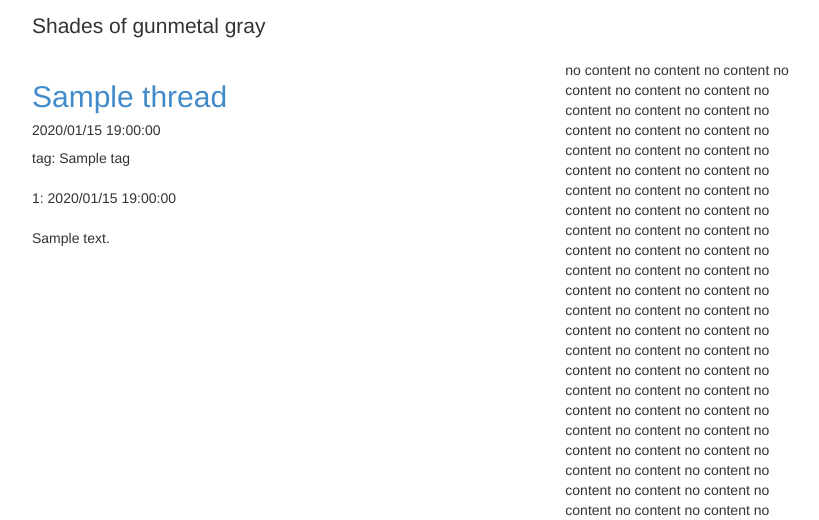
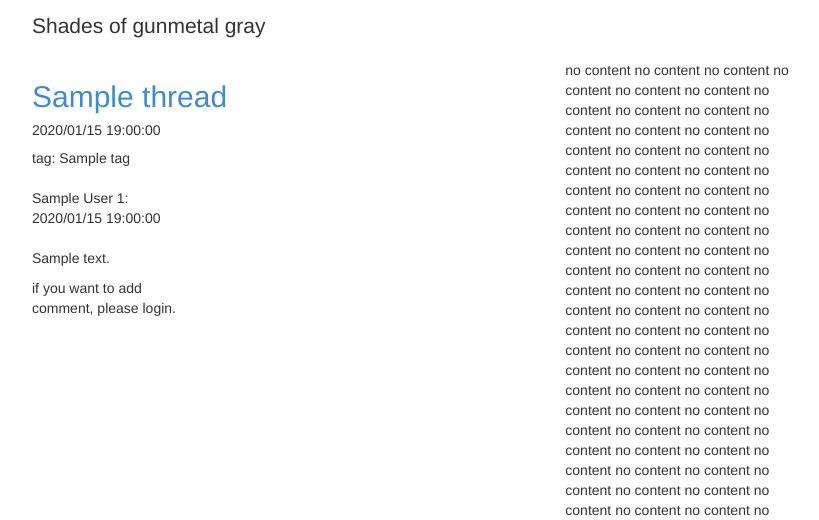
Before and after one commit to altnight/django-bbs-lesson, a Django app: page /bbs/thread/1 in a window 1280 px wide. Shown: the part 172-692 px from the top of the page, without its empty margins (223-1042 px from the left). Run offline with Django 3.2, Linux system fonts and the light colour scheme; tables that the repository leaves empty hold one stand-in row (values such as "Sample post"); parts of the project's set-up code (start-up, migrations or seed data) failed here and were passed over; some libraries are stand-ins or nearby versions.

Commit message:
add: comment models, forms, views, templates

```diff
--- a/apps/bbs/forms.py
+++ b/apps/bbs/forms.py
@@ -3,9 +3,17 @@ from django import forms
 
 
 class ThreadCreateForm(forms.Form):
-    name = forms.CharField(max_length=100, min_length=1, required=True)
+    name = forms.CharField(
+        max_length=100, min_length=1, required=True)
 
 
 class TagCreateForm(forms.Form):
-    name = forms.CharField(max_length=100, min_length=1, required=True)
-    thread_id = forms.IntegerField(initial=1, required=True)
+    name = forms.CharField(
+        max_length=100, min_length=1, required=True)
+    thread_id = forms.IntegerField(
+        initial=1, required=True)
+
+
+class CommentAddForm(forms.Form):
+    body = forms.CharField(
+        max_length=255, required=True)
--- a/apps/bbs/models.py
+++ b/apps/bbs/models.py
@@ -5,6 +5,8 @@ from django.core.urlresolvers import reverse
 from core.models import (
     BaseModel, BaseManager
 )
+from users.models import User
+
 
 class ThreadManager(BaseManager):
 
@@ -51,15 +53,34 @@ class Thread(BaseModel):
         ordering = ['-id']
 
 
+class CommentManager(BaseManager):
+
+    def create_comment(self, user, thread, body):
+        """
+        create comment object
+        """
+        comment = self.model(
+            thread=thread,
+            user=user,
+            body=body,
+        )
+        comment.save()
+
+        return comment
+
+
 class Comment(BaseModel):
     """
     thread comment
     """
     thread = models.ForeignKey(Thread)
+    user = models.ForeignKey(User)
     body = models.CharField(
         max_length=255,
         help_text=u'message body',
     )
+
+    objects = CommentManager()
 
     def __unicode__(self):
         return u"%s %s" % (self.pk, self.body)
--- a/apps/bbs/views.py
+++ b/apps/bbs/views.py
@@ -2,15 +2,11 @@
 from django.http import HttpResponseRedirect
 from django.core.urlresolvers import reverse
 
-from core.utils import template_response
-from .forms import (
-    ThreadCreateForm,
-    TagCreateForm,
-)
-from .models import (
-    Thread,
-    Tag,
-)
+from core.utils import template_response, get_user
+from core.errors import ServerException
+
+from .forms import ThreadCreateForm, TagCreateForm, CommentAddForm
+from .models import Thread, Tag, Comment
 
 
 @template_response('bbs/threads.html')
@@ -23,14 +19,28 @@ def threads(request):
 
 @template_response('bbs/thread.html')
 def thread(request, id):
+    """
+    thread detail view
+    """
+    user = get_user(request)
+    import debug
     try:
         thread = Thread.objects.be().get(id=id)
     except Thread.DoesNotExist:
-        # TODO:
-        raise
+        raise ServerException("thread not found")
+
+    if request.method == "POST" and user:
+        form = CommentAddForm(request.POST)
+        if form.is_valid():
+            Comment.objects.create_comment(user, thread, form.cleaned_data['body'])
+            return HttpResponseRedirect(reverse("bbs:thread", args=(id, )))
+
+    # GET
+    form = CommentAddForm(request.GET)
 
     return {
         'thread': thread,
+        'form': form,
     }
 
 
@@ -61,7 +71,6 @@ def tag(request, id):
     }
 
 
-
 @template_response('bbs/create_tag_form.html')
 def create_tag(request):
     if request.method == "POST":
--- a/apps/core/utils.py
+++ b/apps/core/utils.py
@@ -15,3 +15,9 @@ def template_response(template=None):
             )
         return wrapper
     return render
+
+
+def get_user(request):
+    # TODO: user.is_exists?
+    user = request.session.get('user', None)
+    return user
--- a/apps/users/admin.py
+++ b/apps/users/admin.py
@@ -1,6 +1,6 @@
 # -*- coding: utf-8 -*-
 from django.contrib import admin
 
-from users.models import Users
+from users.models import User
 
-admin.site.register(Users)
+admin.site.register(User)
--- a/apps/users/form.py
+++ b/apps/users/form.py
@@ -1,6 +1,4 @@
 # -*- coding: utf-8 -*-
-import hashlib
-
 from django import forms
 from django.forms.util import ErrorList
 
@@ -20,7 +18,7 @@ class SignupForm(forms.Form):
     age = forms.IntegerField(
         initial=0)
     password = forms.CharField(
-        min_length=8, max_length=100)
+        min_length=8, max_length=100, widget=forms.PasswordInput)
     password_confirm = forms.CharField(
         min_length=8, max_length=100, widget=forms.PasswordInput)
 
--- a/apps/users/models.py
+++ b/apps/users/models.py
@@ -34,7 +34,7 @@ class UserManager(BaseManager, BaseUserManager):
         return user
 
 
-class Users(BaseModel, AbstractBaseUser):
+class User(BaseModel, AbstractBaseUser):
     """
     App User
     """
--- a/templates/bbs/thread.html
+++ b/templates/bbs/thread.html
@@ -25,6 +25,7 @@
   {% if thread.comments %}
   {% for comment in thread.comments %}
   <p class="comment">
+  {% if comment.user %} {{ comment.user.name }} {% else %} anony {% endif %}
     {{ comment.id }}: {{ comment.created_at|date:"Y/m/d H:i:s" }}
     {{ comment.body|linebreaks }}
   </p>
@@ -34,6 +35,20 @@
   {% endif %}
   </div>
   <div class="col-lg-8"></div>
+</div>
+
+<div class="row">
+  <div class="col-lg-4">
+    {% if current_user %}
+    <form action="{% url 'bbs:thread' thread.id %}" method="POST" class="form-horizontal">
+      {% csrf_token %}
+      {{ form.as_ul }}
+      <button type="submit" class="btn btn-primary">submit</button>
+    </form>
+    {% else %}
+    if you want to add comment, please login.
+    {% endif %}
+  </div>
 </div>
 
 {% endblock %}
```
Also changed, not shown: apps/core/errors.py (added, +9 -0 lines), apps/users/views.py (+4 -4 lines).
